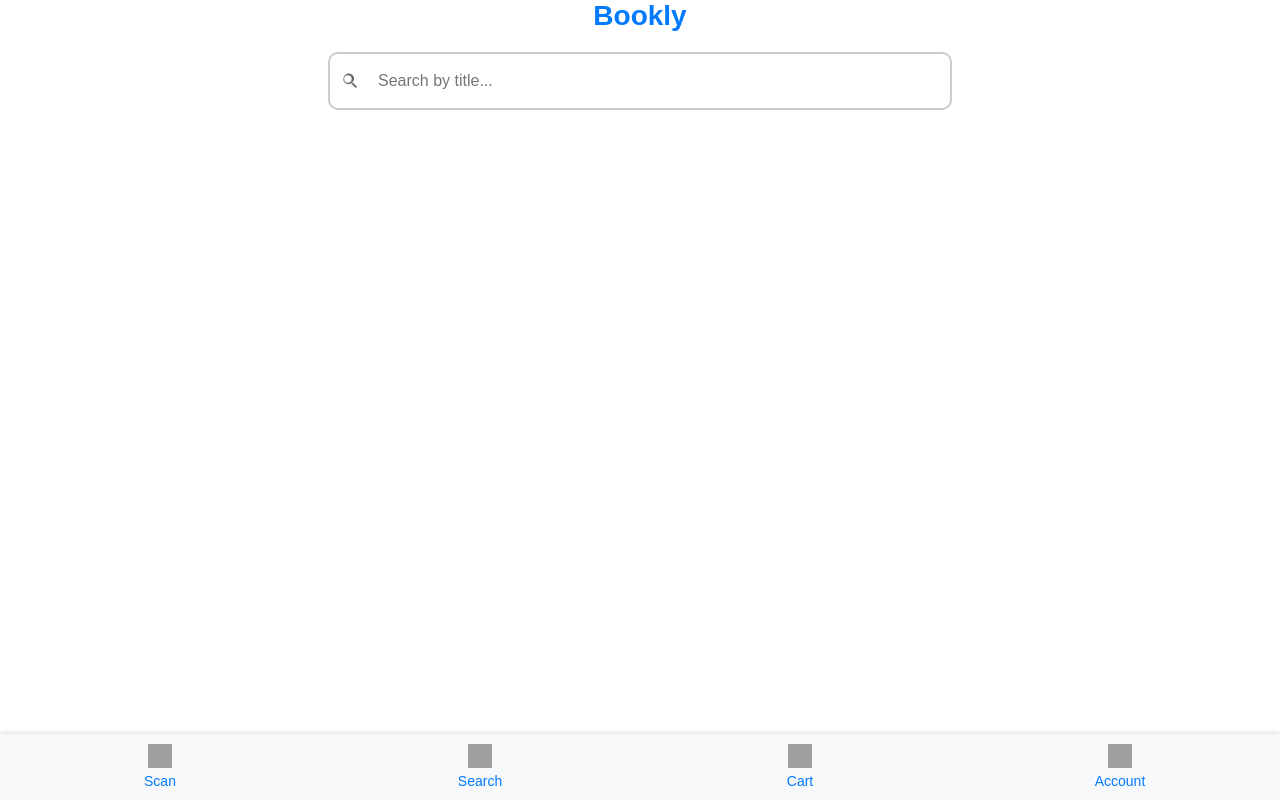
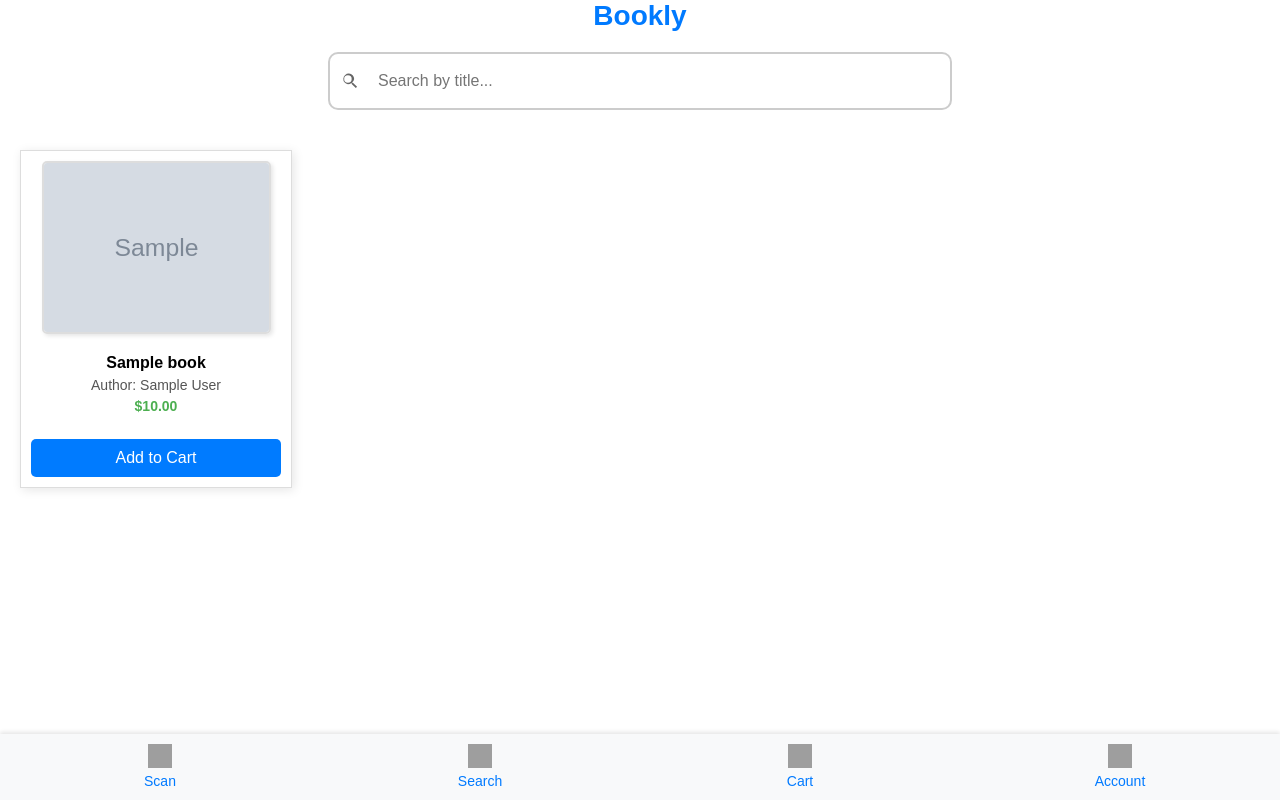
Before and after one commit to VarindraSeegobin/Bookly, a Django app: page / in a window 1280 px wide. Run offline with Django 5.2, Linux system fonts and the light colour scheme; tables that the repository leaves empty hold one stand-in row (values such as "Sample post"); grey boxes marked "Sample" are stand-in pictures; grey boxes are pictures that could not be loaded.

Commit message:
Added books on homepage. TODO: make add to cart button work.

```diff
--- a/Auth/static/css/styles.css
+++ b/Auth/static/css/styles.css
@@ -154,6 +154,69 @@ main {
 .book-price {
     font-weight: bold;
     color: #000;
+}
+
+
+/*Books on home/search page*/
+.cart-items {
+    display: flex;
+    flex-wrap: wrap;
+    gap: 15px;
+    justify-content: center;
+    padding: 20px;
+}
+
+.book-item {
+    display: flex;
+    flex-direction: column;
+    align-items: center;
+    justify-content: space-between;
+    border: 1px solid #ddd;
+    padding: 10px;
+    background: white;
+    box-shadow: 2px 2px 10px rgba(0, 0, 0, 0.1);
+    width: 250px;
+}
+
+.book-item img {
+    width: 90%; /* Slight padding around the edges */
+    height: 80%; /* Image takes up 80% of the book-item */
+    object-fit: cover; /* Ensures images fit well */
+    border-radius: 5px;
+    border: 2px solid #ddd; /* Adds a neat frame */
+    box-shadow: 2px 2px 4px rgba(0, 0, 0, 0.1);
+}
+
+.book-details {
+    width: 100%;
+    padding: 5px;
+    font-size: 14px;
+    text-align: center;
+}
+.book-details h3 {
+    font-size: 1rem;
+    margin: 5px 0;
+}
+
+.book-price {
+    font-weight: bold;
+    color: #4CAF50;
+}
+
+.add-to-cart {
+    background-color: #007BFF;
+    color: white;
+    border: none;
+    padding: 10px 15px;
+    font-size: 16px;
+    cursor: pointer;
+    width: 100%;
+    border-radius: 5px;
+    margin-top: 10px;
+}
+
+.add-to-cart:hover {
+    background-color: #0056b3;
 }
 /*Account page styling*/
 
@@ -318,6 +381,17 @@ main {
         width: 18px;
         height: 18px;
     }
+
+    /*Books on homepage*/
+
+    .book-item {
+        width: 100%; /* Stack books vertically */
+        height: auto;
+    }
+    .book-item img {
+        height: auto;
+    }
+
     /*Shopping cart*/
     .cart-items {
         flex-direction: column;
@@ -326,4 +400,6 @@ main {
     .cart-item {
         max-width: 100%;
     }
+
+
 }
--- a/Auth/views.py
+++ b/Auth/views.py
@@ -1,10 +1,11 @@
 from django.shortcuts import render, redirect
 from django.http import JsonResponse
-from .models import Book
 from django.contrib.contenttypes.models import ContentType
+from .models import Book  # Import your Book model
 
 def index(request):
-    return render(request, 'Auth/home.html')
+    books = Book.objects.all()[:50]  # Fetch the first 50 books
+    return render(request, 'Auth/home.html', {'books': books})
 
 def search_books(request):
     query = request.GET.get('q', '')
--- a/templates/Auth/account.html
+++ b/templates/Auth/account.html
@@ -11,7 +11,7 @@
                 {% csrf_token %}
                 <div class="input-container">
                     <label for="id_email">Email</label>
-                    <input type="email" name="email" id="id_email" value="{{ user.email|default:'' }}" {% if user %}readonly{% endif %}>
+                    <input type="email" name="email" id="id_email" value="{{ user.email|default:'' }}">
                 </div>
                 <div class="input-container">
                     <label for="id_first_name">Child or parent’s first name</label>
--- a/templates/Auth/home.html
+++ b/templates/Auth/home.html
@@ -17,6 +17,23 @@
 <div id="book-results-container">
     <div id="book-results" class="book-list"></div>
 </div>
+
+<div class="cart-items">
+    {% for book in books %}
+    <div class="book-item">
+        <img src="{{ book.image }}" alt="{{ book.title }}">
+        <div class="book-details">
+            <h3>{{ book.title }}</h3>
+            <p>Author: {{ book.author }}</p>
+            <span class="book-price">${{ book.cost }}</span>
+        </div>
+        <button class="add-to-cart" data-book-id="{{ book.id }}" data-content-type-id="{{ book.content_type_id }}">
+            Add to Cart
+        </button>
+    </div>
+    {% endfor %}
+</div>
+
 
 
 <script>
```
Also changed, not shown: Bookly/views.py (+27 -20 lines).
